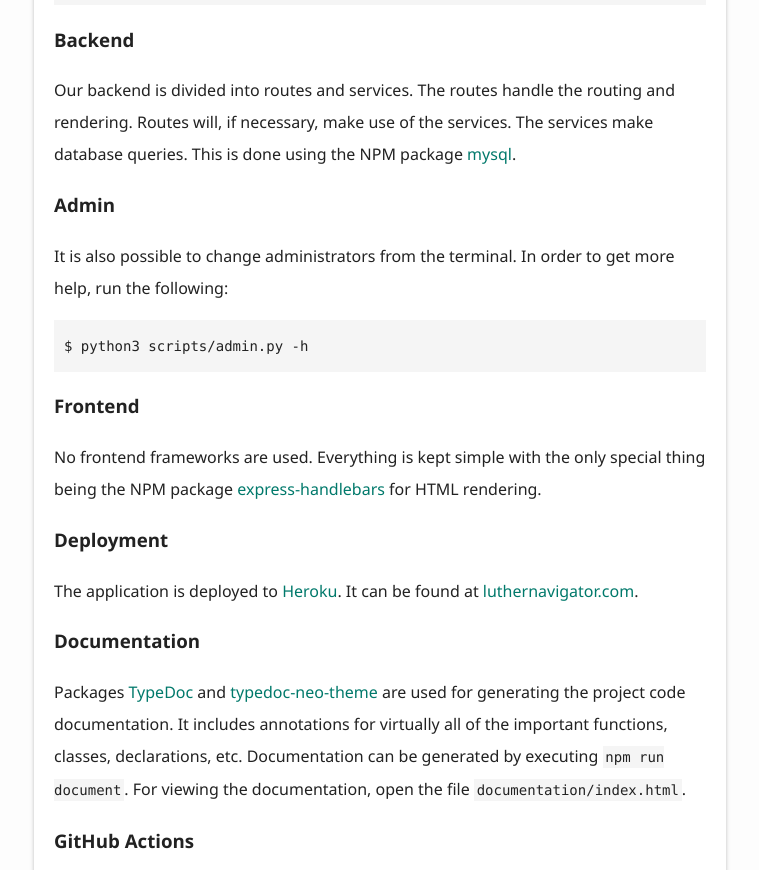
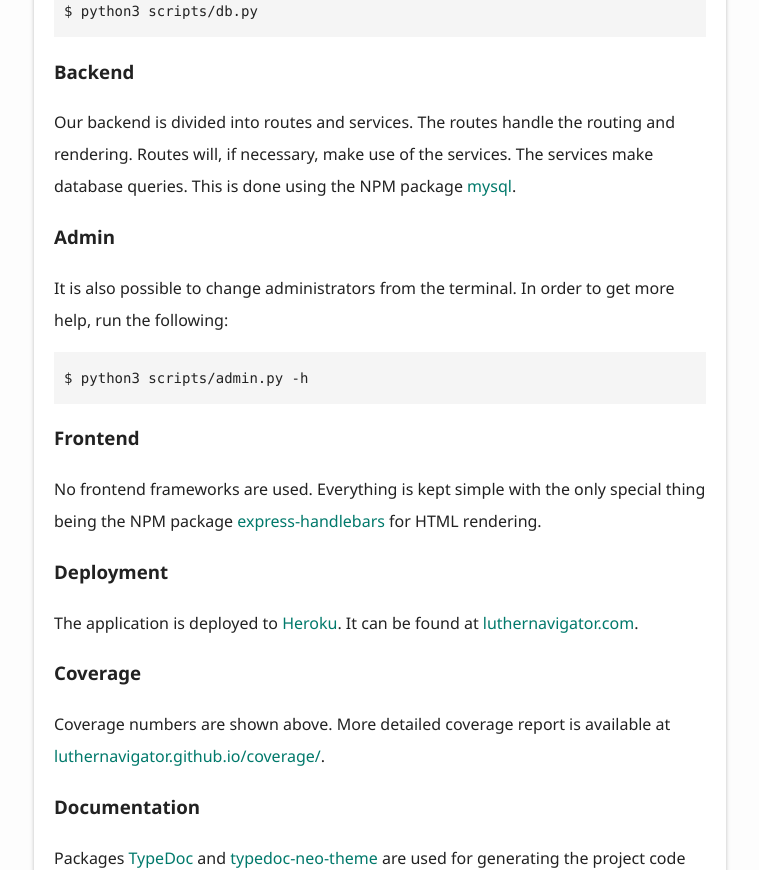
Before and after one commit to LutherNavigator/docs, a plain HTML site: page docs/index.html in a window 1280 px wide. Shown: the part 1930-2800 px from the top of the page, without its empty margins (311-1070 px from the left). Drawn offline with Linux system fonts and the light colour scheme.

Commit message:
Update docs

```diff
--- a/docs/index.html
+++ b/docs/index.html
@@ -210,6 +210,7 @@
 					<li><a href="#admin">Admin</a></li>
 					<li><a href="#frontend">Frontend</a></li>
 					<li><a href="#deployment">Deployment</a></li>
+					<li><a href="#coverage">Coverage</a></li>
 					<li><a href="#documentation">Documentation</a></li>
 					<li><a href="#github-actions">GitHub Actions</a></li>
 					<li><a href="#style-guide">Style Guide</a></li>
@@ -283,6 +284,11 @@
 				</a>
 				<p>The application is deployed to <a href="https://heroku.com/">Heroku</a>. It can be found
 				at <a href="https://www.luthernavigator.com/">luthernavigator.com</a>.</p>
+				<a href="#coverage" id="coverage" style="color: inherit; text-decoration: none;">
+					<h3>Coverage</h3>
+				</a>
+				<p>Coverage numbers are shown above. More detailed coverage report is available at
+				<a href="https://luthernavigator.github.io/coverage/">luthernavigator.github.io/coverage/</a>.</p>
 				<a href="#documentation" id="documentation" style="color: inherit; text-decoration: none;">
 					<h3>Documentation</h3>
 				</a>
```
